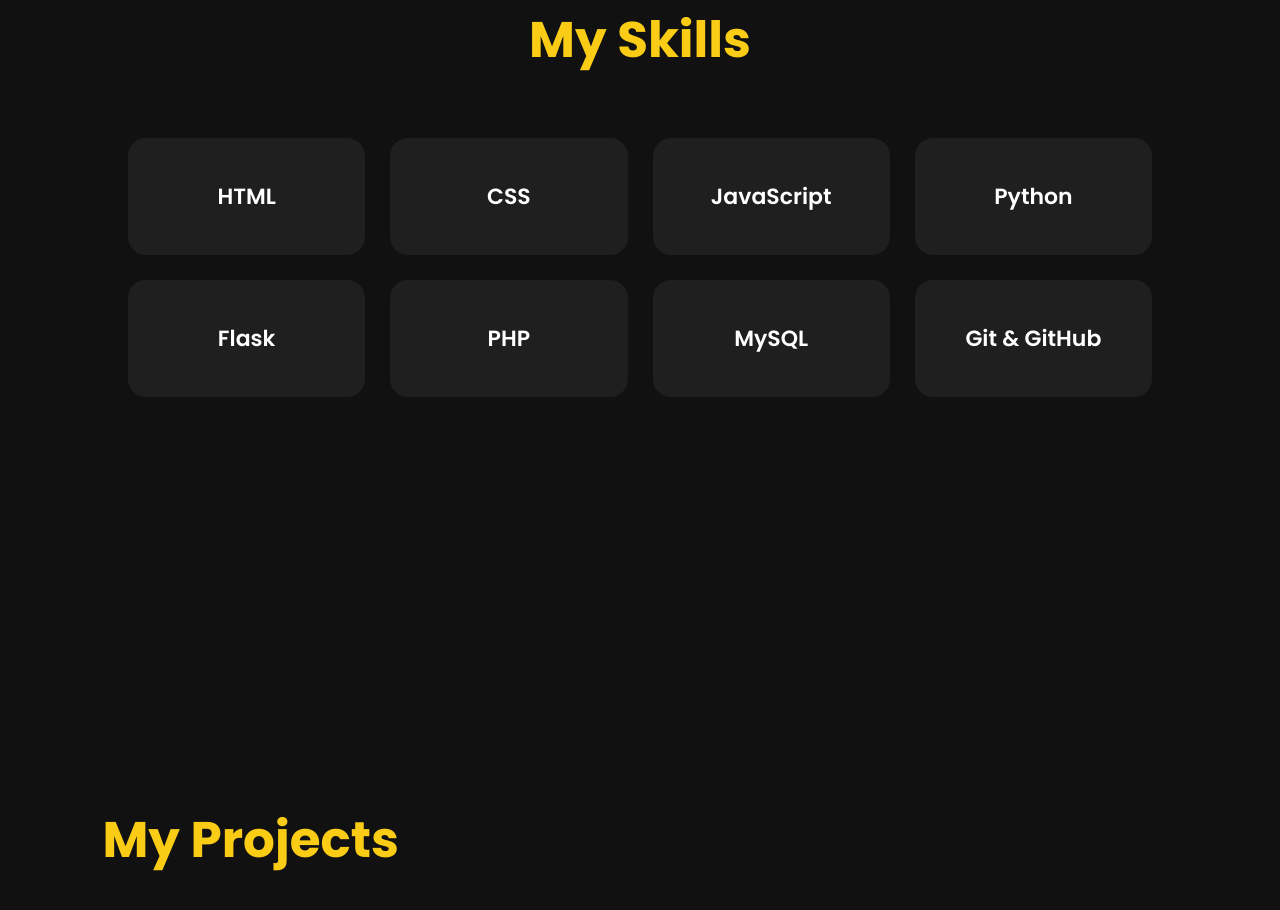
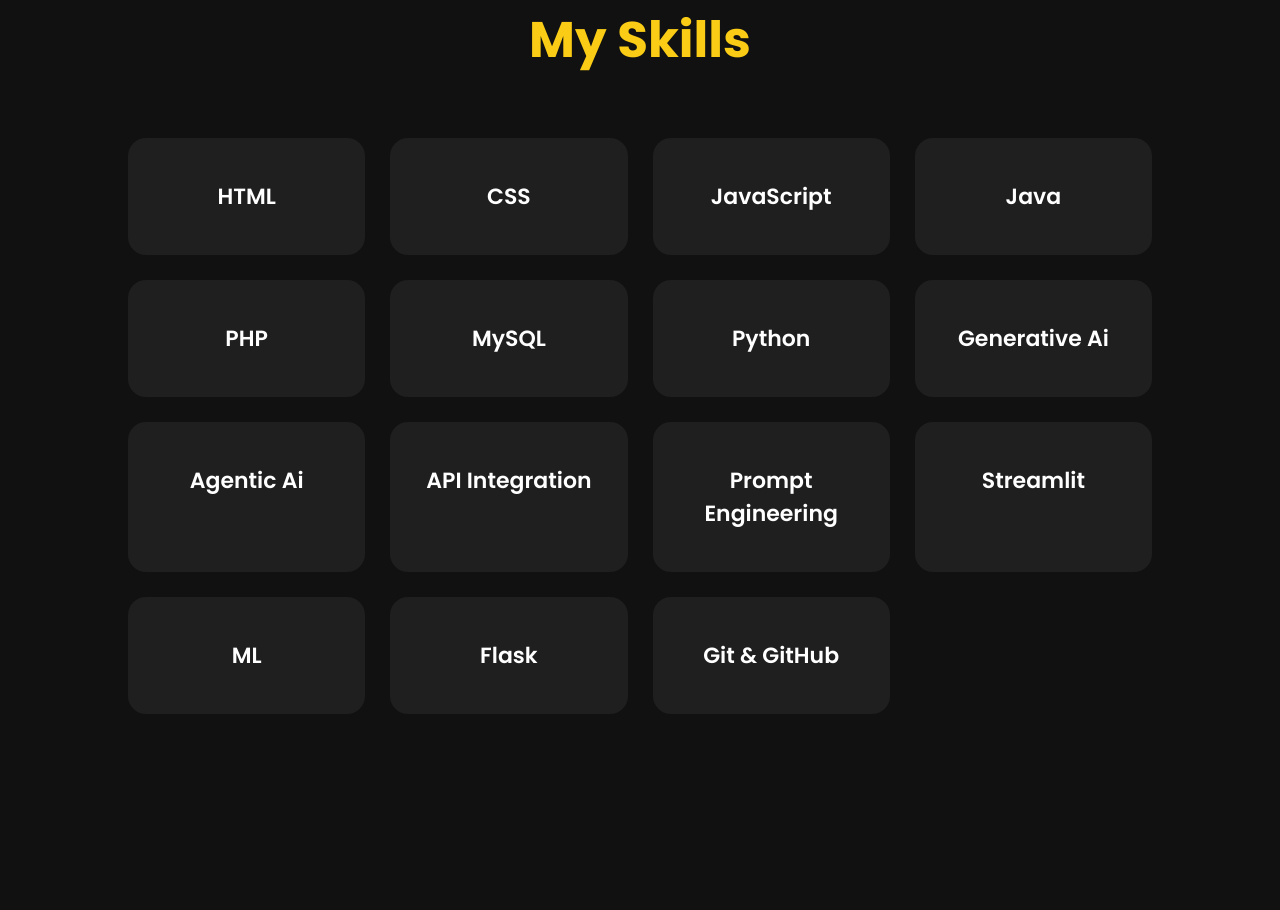
Before and after one commit to shriprabhu-nilur/shriprabhu, a plain HTML site: page index.html in a window 1280 px wide. Shown: the part 1717-2627 px from the top of the page. Drawn offline with Linux system fonts and the light colour scheme.

Commit message:
add new skills

```diff
--- a/index.html
+++ b/index.html
@@ -134,14 +134,21 @@
      <section id="skills" class="skills">
     <h2 class="section-title">My Skills</h2>
 
-    <div class="skills-grid">
+     <div class="skills-grid">
         <div class="skill-box">HTML</div>
         <div class="skill-box">CSS</div>
         <div class="skill-box">JavaScript</div>
-        <div class="skill-box">Python</div>
-        <div class="skill-box">Flask</div>
+        <div class="skill-box">Java</div>
         <div class="skill-box">PHP</div>
         <div class="skill-box">MySQL</div>
+        <div class="skill-box">Python</div>
+        <div class="skill-box">Generative Ai</div>
+        <div class="skill-box">Agentic Ai</div>
+        <div class="skill-box">API Integration</div>
+        <div class="skill-box">Prompt Engineering</div>
+        <div class="skill-box">Streamlit</div>
+        <div class="skill-box">ML</div>
+        <div class="skill-box">Flask</div>
         <div class="skill-box">Git & GitHub</div>
     </div>
 </section>
```
